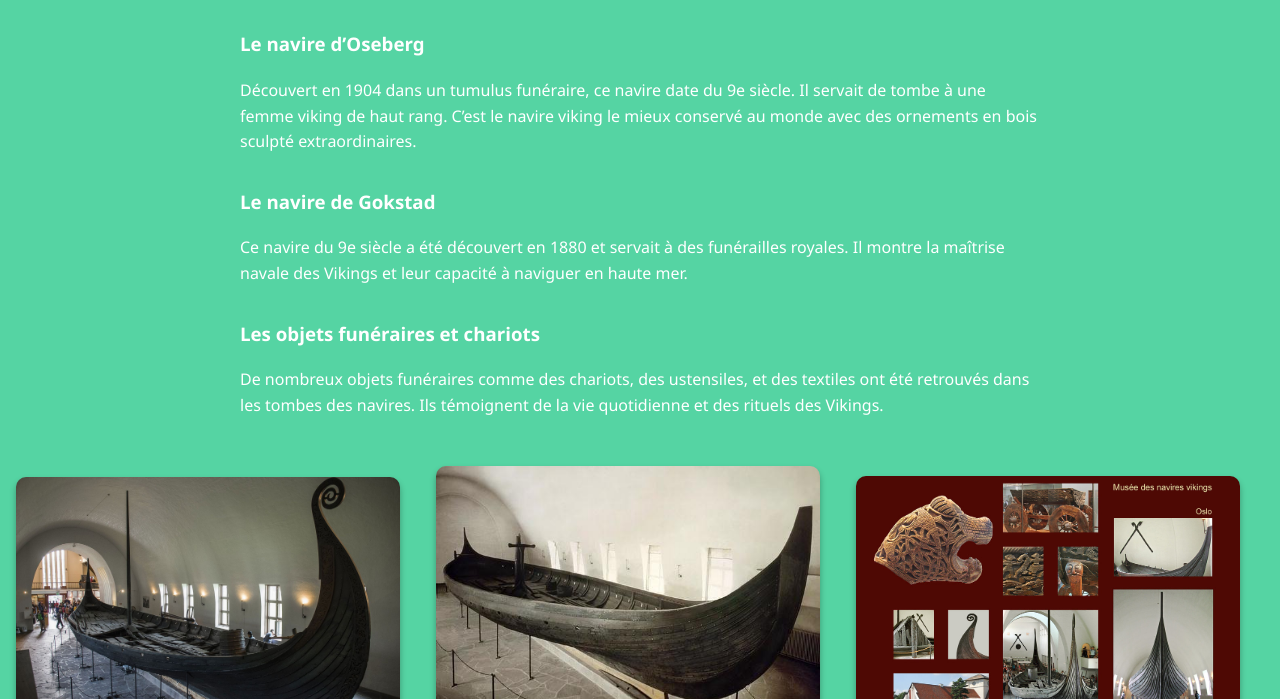
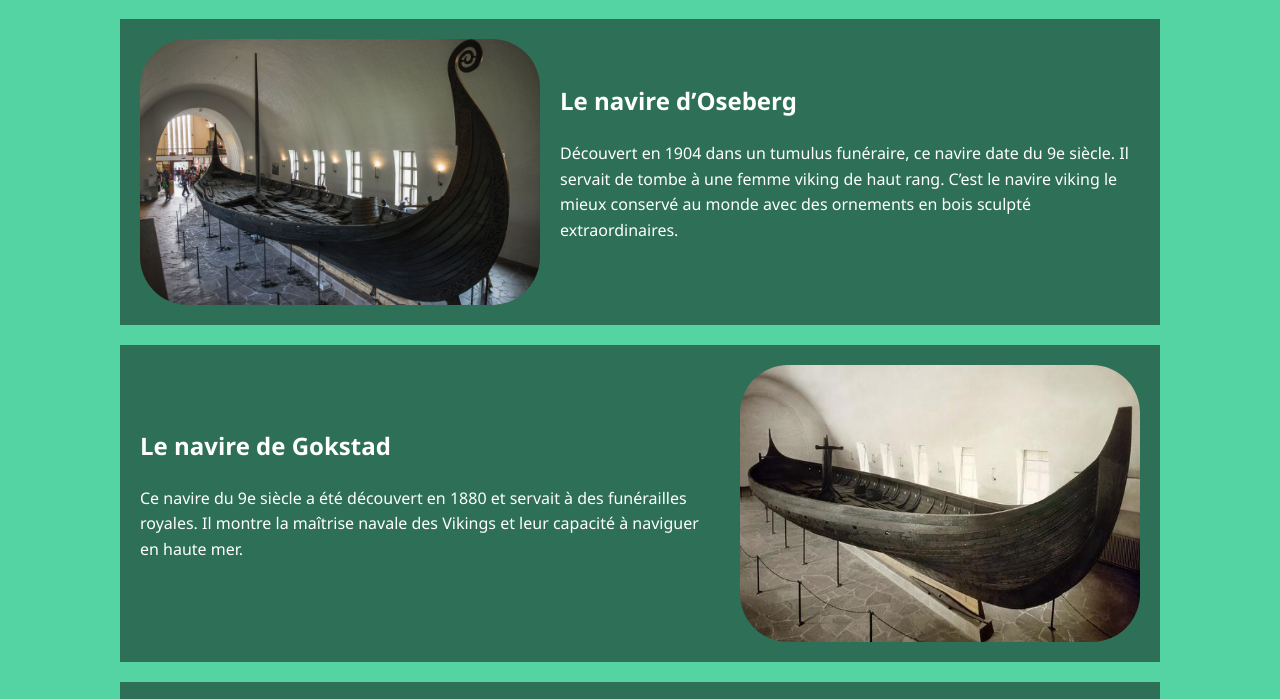
Before and after one commit to edepmatss/SAE-105, a plain HTML site: page html/viking.html in a window 1280 px wide. Shown: the part 243-942 px from the top of the page. Drawn offline with Linux system fonts and the light colour scheme.

Commit message:
finitions

```diff
--- a/css/hanoi.css
+++ b/css/hanoi.css
@@ -41,18 +41,46 @@ h1 {
 	margin-top: 2rem;
 }
 
+.info {
+	display: flex;
+	flex-direction: column;
+	align-items: center;
+	gap: 20px;
+	width: 90%;
+	margin: 0 auto;
+}
+
 article {
-	margin: 2rem auto;
-	max-width: 800px;
+	display: flex;
+	align-items: center;
+	gap: 20px;
+	width: 100%;
+	max-width: 1000px;
+	padding: 20px;
+	background-color: #5e1602;
+}
+
+article img {
+	width: 40%;
+	height: auto;
+	border-radius: 3rem;
+	object-fit: cover;
+}
+
+article .texte {
+	width: 60%;
+}
+
+article h3 {
+	margin-top: 0;
+	font-size: 1.5rem;
+}
+
+article p {
+	font-size: 1rem;
 	line-height: 1.6;
 }
 
-.images img {
-	width: 30%;
-	margin: 1rem;
-	border-radius: 10px;
-	box-shadow: 0px 4px 6px rgba(0, 0, 0, 0.3);
-}
 .retour {
 	text-align: right;
 	margin-right: 1.5rem;
--- a/css/norvege.css
+++ b/css/norvege.css
@@ -48,17 +48,31 @@ video {
 	border-radius: 8px;
 }
 
-article {
-	margin: 2rem auto;
-	max-width: 800px;
-	line-height: 1.6;
+section.info {
+	text-align: center;
+	margin: 0 auto;
 }
 
-.images img {
-	width: 30%;
-	margin: 1rem;
-	border-radius: 10px;
-	box-shadow: 0px 4px 6px rgba(0, 0, 0, 0.3);
+article {
+	margin-bottom: 1rem;
+	max-width: 60rem;
+	margin: 0 auto;
+	text-align: center;
+	padding: 15px;
+}
+
+article p {
+	line-height: 1.6;
+	margin-bottom: 1rem;
+	font-size: larger;
+}
+
+article img {
+	display: block;
+	margin: 0 auto;
+	max-width: 70%;
+	height: auto;
+	border-radius: 3rem;
 }
 
 .suite {
--- a/css/odl.css
+++ b/css/odl.css
@@ -41,18 +41,46 @@ h1 {
 	margin-top: 2rem;
 }
 
+.info {
+	display: flex;
+	flex-direction: column;
+	align-items: center;
+	gap: 20px;
+	width: 90%;
+	margin: 0 auto;
+}
+
 article {
-	margin: 2rem auto;
-	max-width: 800px;
+	display: flex;
+	align-items: center;
+	gap: 20px;
+	width: 100%;
+	max-width: 1000px;
+	padding: 20px;
+	background-color: #875a1f;
+}
+
+article img {
+	width: 40%;
+	height: auto;
+	border-radius: 3rem;
+	object-fit: cover;
+}
+
+article .texte {
+	width: 60%;
+}
+
+article h3 {
+	margin-top: 0;
+	font-size: 1.5rem;
+}
+
+article p {
+	font-size: 1rem;
 	line-height: 1.6;
 }
 
-.images img {
-	width: 30%;
-	margin: 1rem;
-	border-radius: 10px;
-	box-shadow: 0px 4px 6px rgba(0, 0, 0, 0.3);
-}
 .retour {
 	text-align: right;
 	margin-right: 1.5rem;
--- a/css/tanzanie.css
+++ b/css/tanzanie.css
@@ -48,17 +48,31 @@ video {
 	border-radius: 8px;
 }
 
-article {
-	margin: 2rem auto;
-	max-width: 800px;
-	line-height: 1.6;
+section.info {
+	text-align: center;
+	margin: 0 auto;
 }
 
-.images img {
-	width: 30%;
-	margin: 1rem;
-	border-radius: 10px;
-	box-shadow: 0px 4px 6px rgba(0, 0, 0, 0.3);
+article {
+	margin-bottom: 1rem;
+	max-width: 60rem;
+	margin: 0 auto;
+	text-align: center;
+	padding: 15px;
+}
+
+article p {
+	line-height: 1.6;
+	margin-bottom: 1rem;
+	font-size: larger;
+}
+
+article img {
+	display: block;
+	margin: 0 auto;
+	max-width: 70%;
+	height: auto;
+	border-radius: 3rem;
 }
 
 .suite {
--- a/css/vietnam.css
+++ b/css/vietnam.css
@@ -48,17 +48,31 @@ video {
 	border-radius: 8px;
 }
 
-article {
-	margin: 2rem auto;
-	max-width: 800px;
-	line-height: 1.6;
+section.info {
+	text-align: center;
+	margin: 0 auto;
 }
 
-.images img {
-	width: 30%;
-	margin: 1rem;
-	border-radius: 10px;
-	box-shadow: 0px 4px 6px rgba(0, 0, 0, 0.3);
+article {
+	margin-bottom: 1rem;
+	max-width: 60rem;
+	margin: 0 auto;
+	text-align: center;
+	padding: 15px;
+}
+
+article p {
+	line-height: 1.6;
+	margin-bottom: 1rem;
+	font-size: larger;
+}
+
+article img {
+	display: block;
+	margin: 0 auto;
+	max-width: 70%;
+	height: auto;
+	border-radius: 3rem;
 }
 
 .suite {
--- a/css/viking.css
+++ b/css/viking.css
@@ -41,18 +41,52 @@ h1 {
 	margin-top: 2rem;
 }
 
+h1 {
+	text-align: center;
+	color: #ffffff;
+	margin-top: 2rem;
+}
+
+.info {
+	display: flex;
+	flex-direction: column;
+	align-items: center;
+	gap: 20px;
+	width: 90%;
+	margin: 0 auto;
+}
+
 article {
-	margin: 2rem auto;
-	max-width: 800px;
+	display: flex;
+	align-items: center;
+	gap: 20px;
+	width: 100%;
+	max-width: 1000px;
+	padding: 20px;
+	background-color: #2e7057;
+}
+
+article img {
+	width: 40%;
+	height: auto;
+	border-radius: 3rem;
+	object-fit: cover;
+}
+
+article .texte {
+	width: 60%;
+}
+
+article h3 {
+	margin-top: 0;
+	font-size: 1.5rem;
+}
+
+article p {
+	font-size: 1rem;
 	line-height: 1.6;
 }
 
-.images img {
-	width: 30%;
-	margin: 1rem;
-	border-radius: 10px;
-	box-shadow: 0px 4px 6px rgba(0, 0, 0, 0.3);
-}
 .retour {
 	text-align: right;
 	margin-right: 1.5rem;
--- a/html/viking.html
+++ b/html/viking.html
@@ -29,41 +29,44 @@
 
 			<!-- info -->
 			<section class="info">
-				<article>
+				<article class="oseberg">
+					<img src="../img/viking2.jpg" alt="" />
+
+					<div class="texte">
 						<h3>Le navire d’Oseberg</h3>
 						<p>
-						Découvert en 1904 dans un tumulus funéraire, ce navire
-						date du 9e siècle. Il servait de tombe à une femme
-						viking de haut rang. C’est le navire viking le mieux
-						conservé au monde avec des ornements en bois sculpté
-						extraordinaires.
+							Découvert en 1904 dans un tumulus funéraire, ce
+							navire date du 9e siècle. Il servait de tombe à une
+							femme viking de haut rang. C’est le navire viking le
+							mieux conservé au monde avec des ornements en bois
+							sculpté extraordinaires.
 						</p>
+					</div>
 				</article>
-				<article>
+				<article class="gokstad">
+					<div class="texte">
 						<h3>Le navire de Gokstad</h3>
 						<p>
 							Ce navire du 9e siècle a été découvert en 1880 et
-						servait à des funérailles royales. Il montre la maîtrise
-						navale des Vikings et leur capacité à naviguer en haute
-						mer.
+							servait à des funérailles royales. Il montre la
+							maîtrise navale des Vikings et leur capacité à
+							naviguer en haute mer.
 						</p>
+					</div>
+					<img src="../img/viking3.jpeg" alt="" />
 				</article>
-				<article>
+				<article class="objets">
+					<img src="../img/viking5.jpg" alt="" />
+					<div class="texte">
 						<h3>Les objets funéraires et chariots</h3>
 						<p>
-						De nombreux objets funéraires comme des chariots, des
-						ustensiles, et des textiles ont été retrouvés dans les
-						tombes des navires. Ils témoignent de la vie quotidienne
-						et des rituels des Vikings.
+							De nombreux objets funéraires comme des chariots,
+							des ustensiles, et des textiles ont été retrouvés
+							dans les tombes des navires. Ils témoignent de la
+							vie quotidienne et des rituels des Vikings.
 						</p>
+					</div>
 				</article>
-			</section>
-
-			<section class="images">
-				<img src="../img/viking2.jpg" alt="" />
-				<img src="../img/viking3.jpeg" alt="" />
-				<img src="../img/viking4.jpg" alt="" />
-				<img src="../img/viking5.jpg" alt="" />
 			</section>
 		</main>
 		<div class="retour">
```
Also changed, not shown: html/hanoi.html (+26 -21 lines), html/norvege.html (+4 -7 lines), html/odl.html (+19 -17 lines), html/tanzanie.html (+4 -7 lines), html/vietnam.html (+4 -7 lines), img/hanoi5.jpg (deleted), img/odl4.webp (deleted), img/viking4.jpg (deleted), 1 other file. Lines whose indentation alone changed are shown as unchanged.
